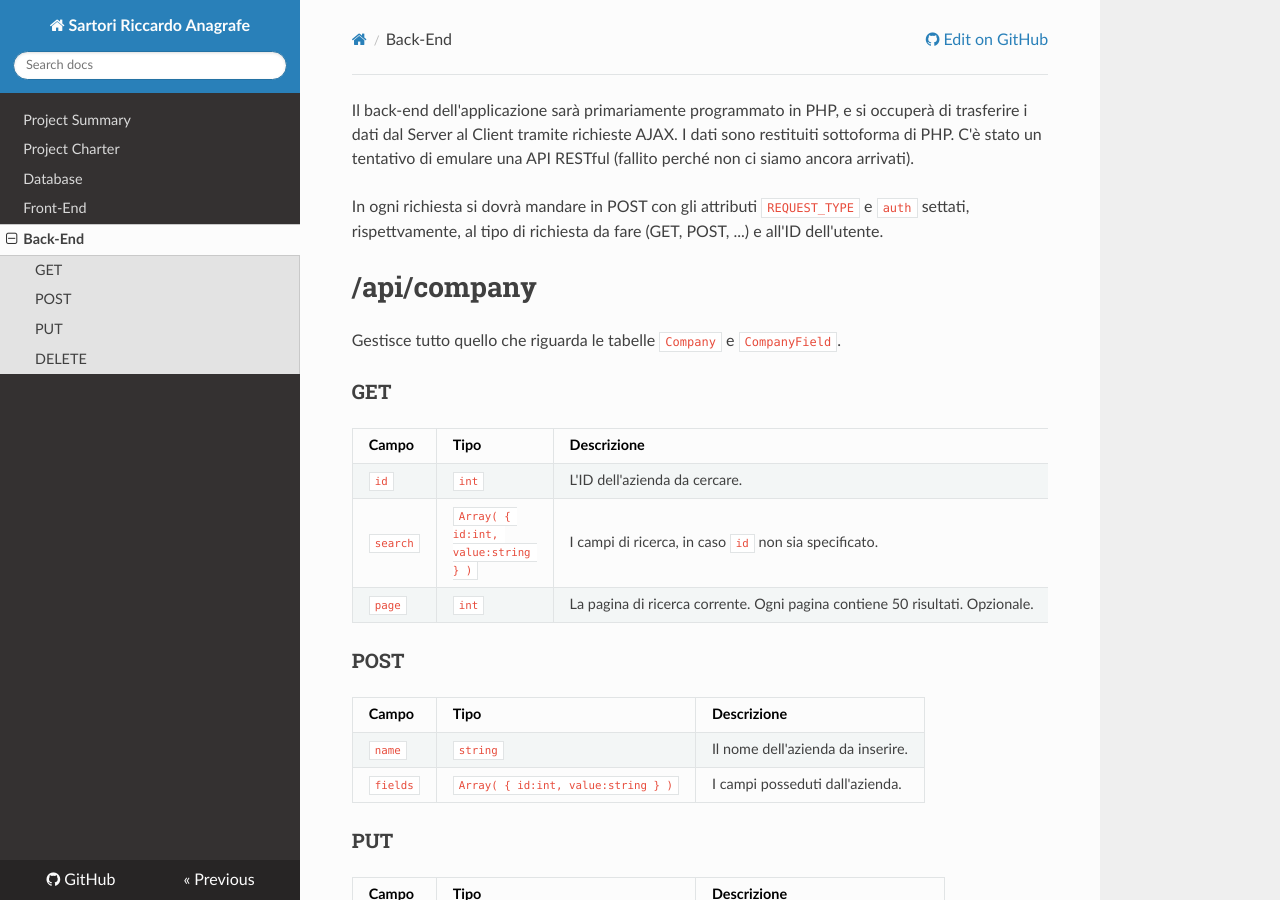
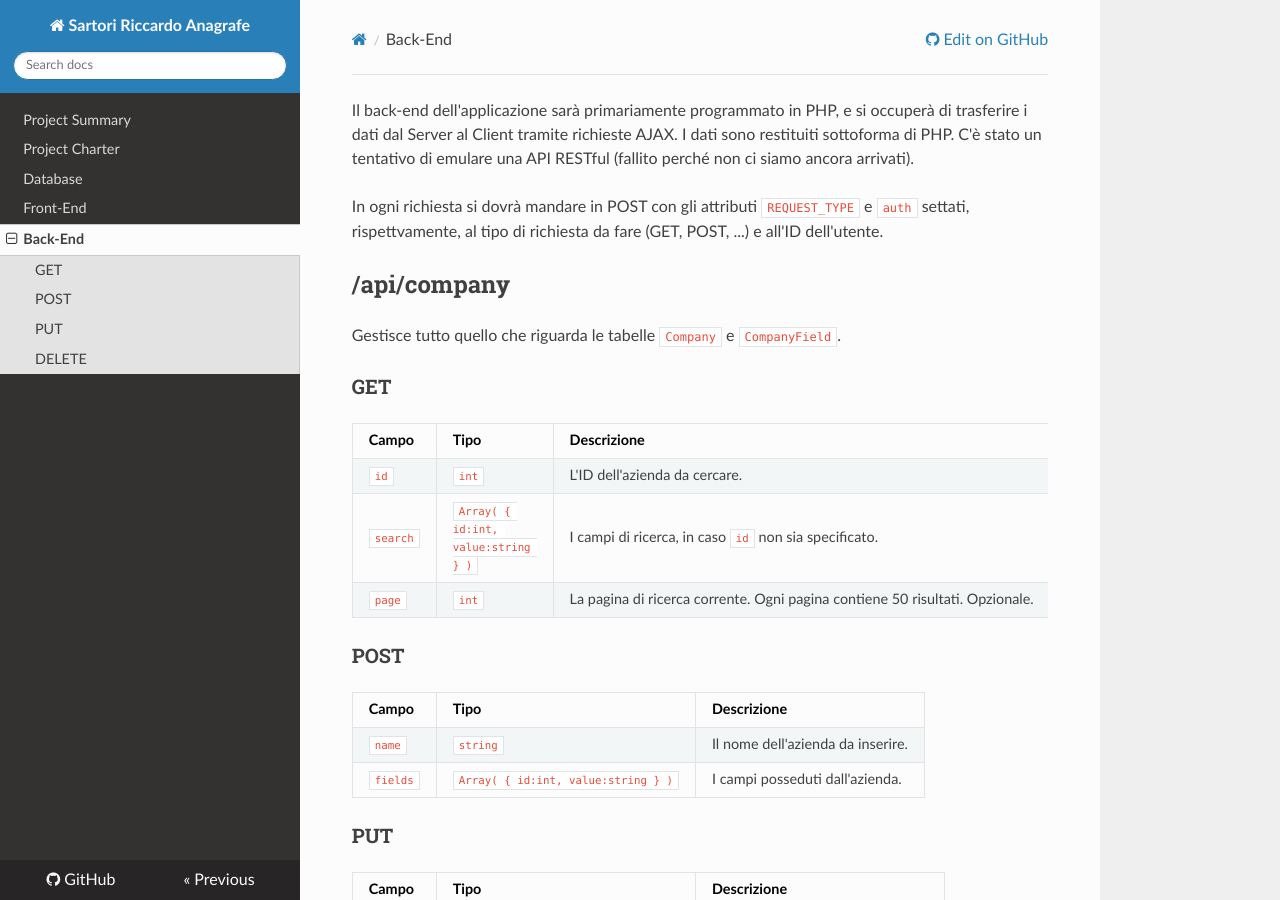
Before and after one commit to SartoRiccardo/pcto-anagrafe, an MkDocs documentation site: the page built from docs/backend.md, in a window 1280 px wide and 900 px high. Built offline with MkDocs 1.6.1, drawn with Linux system fonts in a browser that asks for light colours; nearby versions of some CDN libraries.

```diff
--- a/docs/backend.md
+++ b/docs/backend.md
@@ -2,7 +2,7 @@
 
 In ogni richiesta si dovrà mandare in POST con gli attributi `REQUEST_TYPE` e `auth` settati, rispettvamente, al tipo di richiesta da fare (GET, POST, ...) e all'ID dell'utente.
 
-# /api/company
+## /api/company
 
 Gestisce tutto quello che riguarda le tabelle `Company` e `CompanyField`.
 
@@ -35,7 +35,7 @@
 | ----- | ---- | ----------- |
 | `id`  | `int` | L'ID dell'azienda da eliminare. |
 
-# /api/structure
+## /api/structure
 
 Gestisce tutto quello che riguarda la tabella `Field`.
 
@@ -68,7 +68,7 @@
 | ----- | ---- | ----------- |
 | `id`  | `int` | L'ID dell'azienda da eliminare. |
 
-# /api/activity
+## /api/activity
 
 Gestisce tutto quello che riguarda le tabelle `Activity` e `ActivityField`.
 
@@ -101,7 +101,7 @@
 | ----- | ---- | ----------- |
 | `id`  | `int` | L'ID dell'attività da eliminare. |
 
-# /api/saved
+## /api/saved
 
 Gestisce tutto quello che riguarda le tabelle `Saved`.
 
@@ -121,7 +121,7 @@
 | ----- | ---- | ----------- |
 | `id`  | `int` | L'ID dell'azienda da eliminare dai preferiti. |
 
-# /api/internship
+## /api/internship
 
 Gestisce tutto quello che riguarda le tabelle `Internship`.
 
```
Also changed, not shown: docs/frontend.md (+1 -1 lines).
